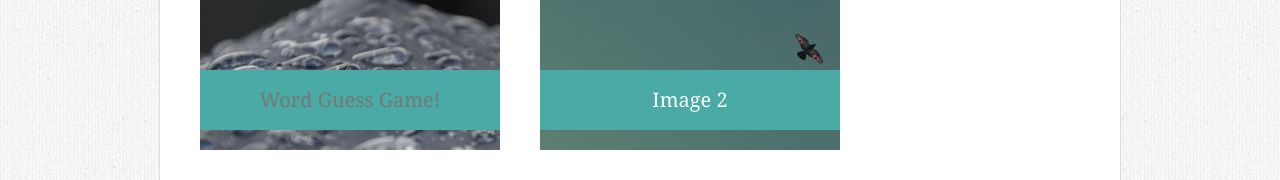
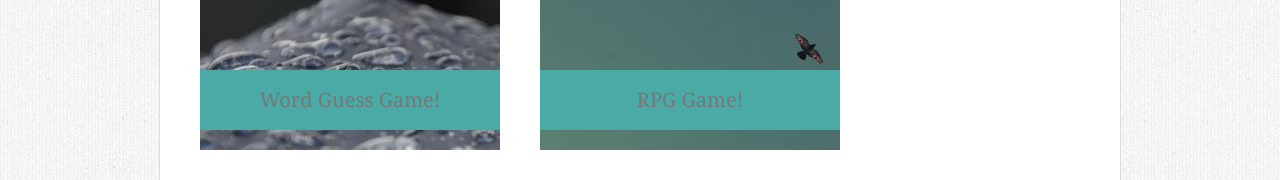
Before and after one commit to blakeahawkins/Responsive-Portfolio, a plain HTML site: page portfolio.html in a window 1280 px wide. Shown: the part 302-482 px from the top of the page. Drawn offline with Linux system fonts and the light colour scheme.

Commit message:
Added RPG Game link to Portfolio Page.

```diff
--- a/portfolio.html
+++ b/portfolio.html
@@ -36,7 +36,7 @@
                 </div>
                 <div class="pimage" id="image2">
                     <div class="image-text">
-                        Image 2
+                            <a href="https://blakeahawkins.github.io/rpg-game/" target="_blank">RPG Game!</a>
                     </div>
                 </div>
                 <div class="pimage" id="image3">
```
